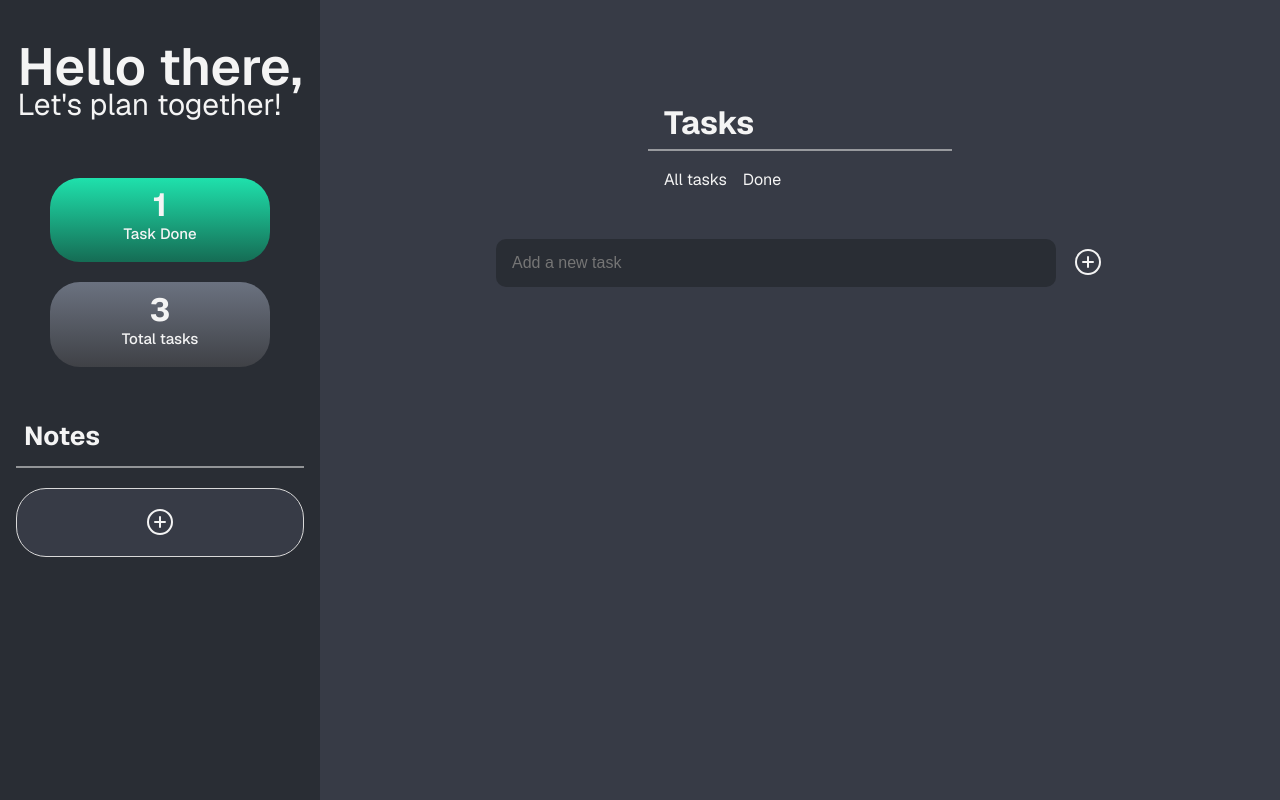
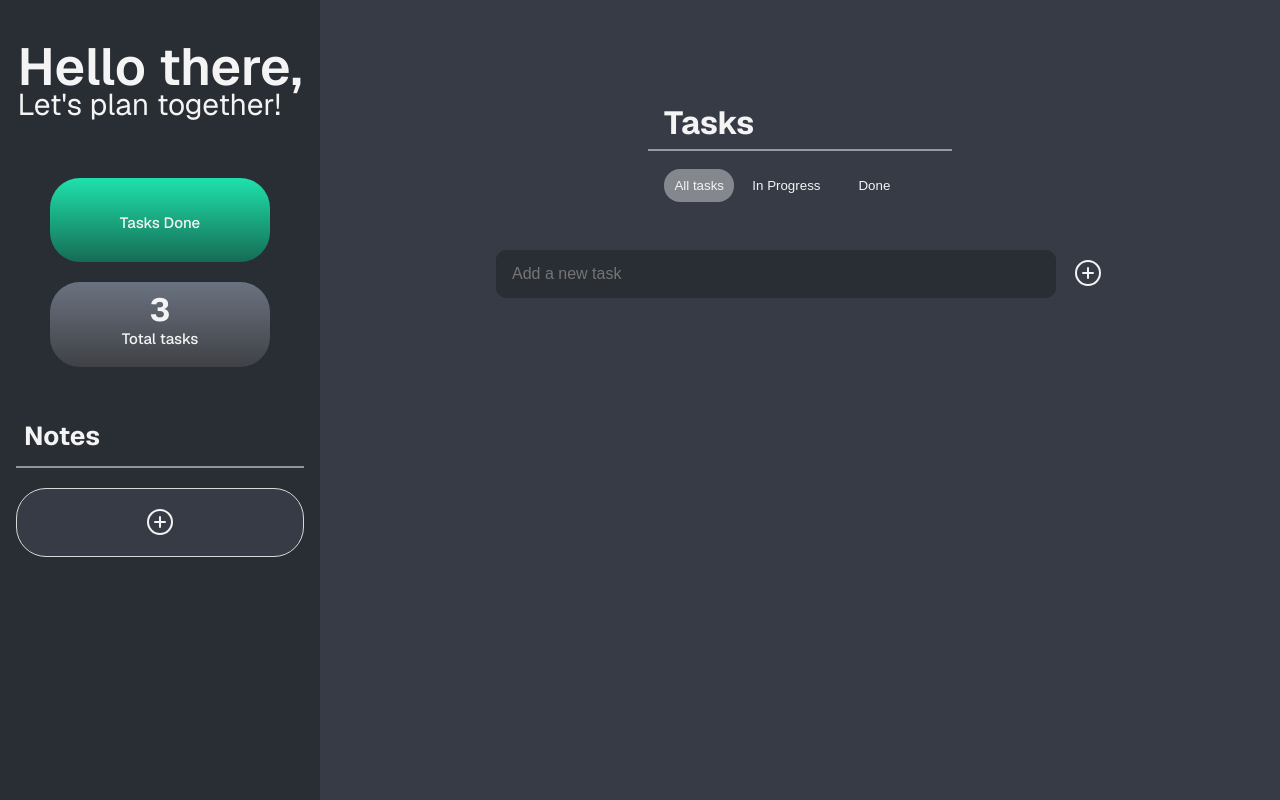
Before and after one commit to caioprezottoo/ToDoList_Project, a React (Vite) app: page / in a window 1280 px wide. Built offline with nearby package versions, Linux system fonts and the light colour scheme.

Commit message:
finishing

```diff
--- a/src/components/Sidebar.jsx
+++ b/src/components/Sidebar.jsx
@@ -36,8 +36,8 @@ export const Sidebar = () => {
       {/* Stats */}
       <div className={styles.sidebar__stats}>
         <div className={styles.sidebar__stats_taskDone}>
-          <h1>1</h1>
-          <p>Task Done</p>
+          <h1>{}</h1>
+          <p>Tasks Done</p>
         </div>
 
         <div className={styles.sidebar__stats_totalTasks}>
--- a/src/components/TaskManager.jsx
+++ b/src/components/TaskManager.jsx
@@ -1,11 +1,13 @@
 import React, { useState } from 'react'
 import styles from './TaskManager.module.css'
-import { PlusCircle, X, CheckCircle } from '@phosphor-icons/react'
+import { PlusCircle, X, CheckCircle, Circle } from '@phosphor-icons/react'
 
 
 export const TaskManager = () => {
   const [taskText, setTaskText] = useState('')
   const [tasks, setTasks] = useState([])
+  const [filter, setFilter] = useState('all')
+  // default value of filter is all
 
   const addTask = () => {
     if (taskText.trim() === '')
@@ -13,11 +15,13 @@ export const TaskManager = () => {
 
     const newTask = {
       id: Date.now(),
-      content: taskText
+      content: taskText,
+      isCompleted: false
     }
     setTasks([...tasks, newTask])
 
     setTaskText('')
+
   }
 
   const removeTask = (id) => {
@@ -28,6 +32,14 @@ export const TaskManager = () => {
     setTaskText(e.target.value)
   }
 
+  const toggleTaskCompletion = (id) => {
+    setTasks(tasks.map(task => task.id === id ? { ...task, isCompleted: !task.isCompleted } : task))
+  }
+
+  const filteredTasks = tasks.filter(task => {
+    return (filter === 'all') || (filter === 'done' && task.isCompleted) || (filter === 'inProgress' && !task.isCompleted)
+  })
+
   return (
     <div>
       {/* Header */}
@@ -36,8 +48,22 @@ export const TaskManager = () => {
           <h1>Tasks</h1>
           <hr />
           <nav>
-            <p>All tasks</p>
-            <p>Done</p>
+            <button
+              onClick={() => setFilter('all')}
+              className={filter === 'all' ? styles.active : styles.inactive}
+            >
+              All tasks
+            </button>
+            <button
+              onClick={() => setFilter('inProgress')}
+              className={filter === 'inProgress' ? styles.active : styles.inactive}
+            >
+              In Progress
+            </button>
+            <button
+              onClick={() => setFilter('done')}
+              className={filter === 'done' ? styles.active : styles.inactive}
+            >Done</button>
           </nav>
         </div>
       </header>
@@ -49,8 +75,8 @@ export const TaskManager = () => {
           placeholder='Add a new task'
           onChange={handleInputChange}
           value={taskText}
-          // "The current displayed value of this input field must always
-          // be whatever the taskText state variable holds."
+        // "The current displayed value of this input field must always
+        // be whatever the taskText state variable holds."
         />
         <button onClick={addTask}>
           <PlusCircle size={32} />
@@ -59,16 +85,21 @@ export const TaskManager = () => {
 
       {/* Tasks */}
       <div className={styles.tm__taskDisplay}>
-        {tasks.map((task) => (
+        {filteredTasks.map((task) => (
           <div
             key={task.id}
-            className={styles.tm__taskDisplay_task}
+            className={task.isCompleted ? styles.tm__taskDisplay_task_completedBorder : styles.tm__taskDisplay_task}
           >
             <div>
-              <button><CheckCircle size={22} /></button>
+              <button
+                onClick={() => toggleTaskCompletion(task.id)}
+                className={task.isCompleted ? styles.tm__taskDisplay_task_completed : styles.tm__taskDisplay_task_button}
+              >
+                <Circle size={22} />
+              </button>
               <h3>{task.content}</h3>
             </div>
-            <button onClick={() => removeTask(task.id)}><X size={22} /></button>
+            <button className={styles.tm__taskDisplay_task_removeButton} onClick={() => removeTask(task.id)}><X size={22} /></button>
           </div>
         ))}
       </div>
--- a/src/components/TaskManager.module.css
+++ b/src/components/TaskManager.module.css
@@ -29,6 +29,28 @@
 
   gap: 1rem;
   padding-left: 1rem;
+}
+
+.active {
+  border-radius: 1rem;
+  width: calc(30% - 1rem);
+  height: 2.1rem;
+  border: none;
+  background: rgba(240, 240, 240, 0.42);
+  color: var(--grey-200);
+  cursor: pointer;
+  transition: 0.3s ease-in;
+}
+
+.inactive {
+  border-radius: 1rem;
+  width: 4.5rem;
+  height: 2.1rem;
+  border: none;
+  background-color: transparent;
+  color: var(--grey-200);
+  cursor: pointer;
+  transition: 0.1s ease-in;
 }
 
 .tm__addTasks {
@@ -98,10 +120,53 @@
   gap: 1.5rem;
 }
 
-.tm__taskDisplay_task button {
+.tm__taskDisplay_task_removeButton {
   background-color: transparent;
   border: none;
   color: var(--grey-200);
   cursor: pointer;
   transition: 0.2s ease-in;
 }
+
+.tm__taskDisplay_task_button {
+  color: var(--grey-200);
+  background-color: transparent;
+  border: none;
+  cursor: pointer;
+  transition: 0.2s ease-in;
+}
+
+.tm__taskDisplay_task_completed {
+  background-color: transparent;
+  border: none;
+  color: var(--green-200);
+  cursor: pointer;
+  transition: 0.2s ease-in;
+}
+
+.tm__taskDisplay_task_completedBorder {
+  display: flex;
+  flex-direction: row;
+  align-items: center;
+  justify-content: space-between;
+
+  width: 25.5rem;
+  height: 4.5rem;
+  padding: 2rem;
+  margin: 1rem;
+
+  gap: 1rem;
+  background: var(--grey-800);
+  border-radius: 1.875rem;
+  border: 1px solid var(--green-200);
+
+  transition: 0.2s ease-in;
+}
+
+.tm__taskDisplay_task_completedBorder div {
+  display: flex;
+  flex-direction: row;
+  align-items: center;
+
+  gap: 1.5rem;
+}
```
